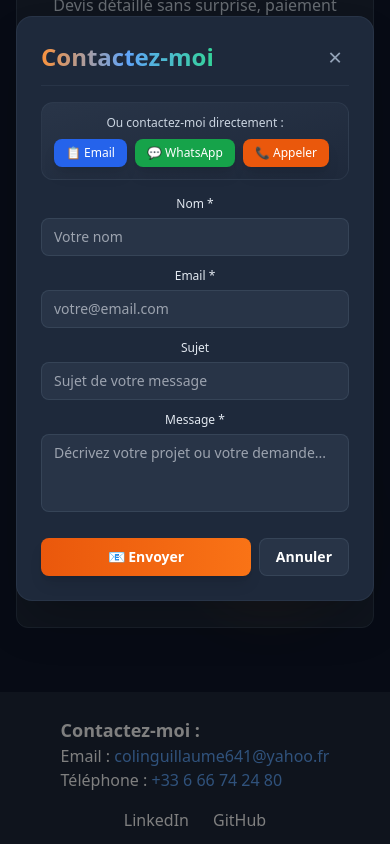
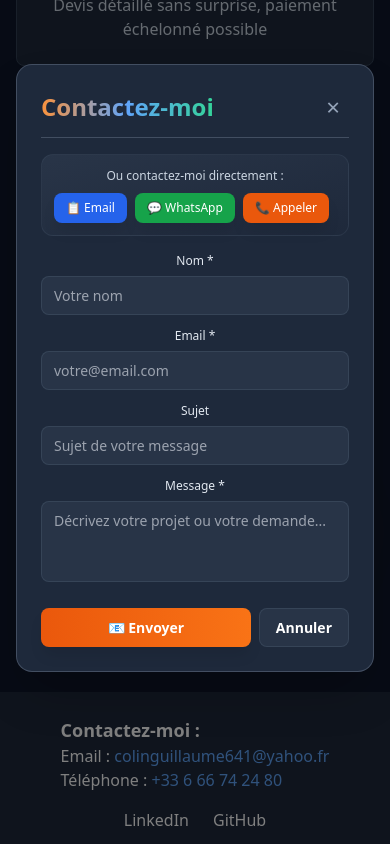
Before and after one commit to Bledichef/PortFolio, a React (Create React App) app: page / in a window 390 px wide. Both pictures are taken after a click on the button "📧 Me contacter". Built offline with nearby package versions, Linux system fonts and the light colour scheme.

Commit message:
Refactor ContactModal to enhance layout and styling. Simplify modal structure, improve responsiveness, and update form elements for better user experience. Add visual feedback for submission status and adjust button interactions.

```diff
--- a/src/components/ContactModal.jsx
+++ b/src/components/ContactModal.jsx
@@ -12,17 +12,13 @@ function ContactModal({ isOpen, onClose }) {
 
   useEffect(() => {
     if (isOpen) {
-      // Sauvegarder la position de scroll
       const scrollY = window.scrollY;
-
-      // Bloquer le scroll
       document.body.style.overflow = 'hidden';
       document.body.style.position = 'fixed';
       document.body.style.top = `-${scrollY}px`;
       document.body.style.width = '100%';
 
       return () => {
-        // Restaurer la position de scroll
         document.body.style.overflow = '';
         document.body.style.position = '';
         document.body.style.top = '';
@@ -77,63 +73,80 @@ function ContactModal({ isOpen, onClose }) {
     }
   };
 
-  if (!isOpen) {
-    return null;
-  }
+  if (!isOpen) return null;
 
   return (
-    <>
-      {/* Overlay */}
-      <div
-        className="fixed bg-black bg-opacity-50"
-        onClick={onClose}
-        style={{
+    <div style={{
       position: 'fixed',
       top: 0,
       left: 0,
       right: 0,
       bottom: 0,
-          zIndex: 99999,
-          width: '100%',
-          height: '100%'
+      zIndex: 999999,
+      display: 'flex',
+      alignItems: 'flex-start',
+      justifyContent: 'center',
+      paddingTop: '2rem',
+      paddingLeft: '1rem',
+      paddingRight: '1rem',
+      overflowY: 'auto'
+    }}>
+      {/* Overlay */}
+      <div
+        style={{
+          position: 'absolute',
+          top: 0,
+          left: 0,
+          right: 0,
+          bottom: 0,
+          backgroundColor: 'rgba(0, 0, 0, 0.5)',
+          zIndex: 1
         }}
+        onClick={onClose}
       />
 
-      {/* Modal - Positionnée en haut, ne déborde jamais, au-dessus de tout */}
+      {/* Modal */}
       <div
-        className="fixed flex items-start justify-center"
         style={{
-          position: 'fixed',
-          top: '1rem',
-          left: '50%',
-          transform: 'translateX(-50%)',
-          width: 'calc(100% - 2rem)',
+          position: 'relative',
+          backgroundColor: '#1e293b',
+          borderRadius: '1rem',
+          padding: '1.5rem',
+          width: '100%',
           maxWidth: '32rem',
-          zIndex: 100000,
-          pointerEvents: 'none',
-          maxHeight: 'calc(100vh - 2rem)',
-          overflow: 'visible'
-        }}
-      >
-        <div
-          className="bg-slate-800 rounded-2xl p-6 w-full border border-slate-700/50 shadow-2xl overflow-y-auto"
-          style={{
-            maxHeight: 'calc(100vh - 2rem)',
-            pointerEvents: 'auto',
-            backgroundColor: '#1e293b',
-            position: 'relative',
-            zIndex: 100001
+          maxHeight: 'calc(100vh - 4rem)',
+          overflowY: 'auto',
+          border: '1px solid rgba(148, 163, 184, 0.3)',
+          boxShadow: '0 25px 50px -12px rgba(0, 0, 0, 0.25)',
+          zIndex: 2,
+          marginTop: '2rem',
+          marginBottom: '2rem'
         }}
         onClick={(e) => e.stopPropagation()}
       >
         {/* Header */}
-          <div className="flex justify-between items-center mb-4 pb-3 border-b border-slate-700/50">
-            <h2 className="text-2xl font-bold text-transparent bg-clip-text bg-gradient-to-r from-orange-400 via-blue-400 to-emerald-400">
+        <div style={{ display: 'flex', justifyContent: 'space-between', alignItems: 'center', marginBottom: '1rem', paddingBottom: '0.75rem', borderBottom: '1px solid rgba(148, 163, 184, 0.3)' }}>
+          <h2 style={{ fontSize: '1.5rem', fontWeight: 'bold', background: 'linear-gradient(to right, #fb923c, #60a5fa, #34d399)', WebkitBackgroundClip: 'text', WebkitTextFillColor: 'transparent' }}>
             Contactez-moi
           </h2>
           <button
             onClick={onClose}
-              className="text-slate-400 hover:text-white text-2xl font-light transition-all hover:rotate-90 w-7 h-7 flex items-center justify-center rounded-full hover:bg-slate-700"
+            style={{
+              color: '#94a3b8',
+              fontSize: '1.5rem',
+              fontWeight: '300',
+              background: 'none',
+              border: 'none',
+              cursor: 'pointer',
+              width: '2rem',
+              height: '2rem',
+              display: 'flex',
+              alignItems: 'center',
+              justifyContent: 'center',
+              borderRadius: '50%'
+            }}
+            onMouseEnter={(e) => e.target.style.backgroundColor = '#334155'}
+            onMouseLeave={(e) => e.target.style.backgroundColor = 'transparent'}
             aria-label="Fermer"
           >
             ×
@@ -141,12 +154,24 @@ function ContactModal({ isOpen, onClose }) {
         </div>
 
         {/* Options de contact */}
-          <div className="mb-4 p-3 bg-gradient-to-br from-slate-700/50 to-slate-800/50 rounded-xl border border-slate-600/30">
-            <p className="text-slate-300 mb-2 text-xs font-medium">Ou contactez-moi directement :</p>
-            <div className="flex flex-wrap gap-2">
+        <div style={{ marginBottom: '1rem', padding: '0.75rem', background: 'linear-gradient(to bottom right, rgba(51, 65, 85, 0.5), rgba(30, 41, 59, 0.5))', borderRadius: '0.75rem', border: '1px solid rgba(71, 85, 105, 0.3)' }}>
+          <p style={{ color: '#cbd5e1', marginBottom: '0.5rem', fontSize: '0.75rem', fontWeight: '500' }}>Ou contactez-moi directement :</p>
+          <div style={{ display: 'flex', flexWrap: 'wrap', gap: '0.5rem' }}>
             <button
               onClick={copyEmail}
-                className="px-3 py-1.5 bg-blue-600 hover:bg-blue-500 text-white rounded-lg transition-all text-xs font-medium shadow-lg hover:shadow-blue-500/50 hover:scale-105"
+              style={{
+                padding: '0.375rem 0.75rem',
+                backgroundColor: '#2563eb',
+                color: 'white',
+                borderRadius: '0.5rem',
+                fontSize: '0.75rem',
+                fontWeight: '500',
+                border: 'none',
+                cursor: 'pointer',
+                boxShadow: '0 10px 15px -3px rgba(0, 0, 0, 0.1)'
+              }}
+              onMouseEnter={(e) => e.target.style.backgroundColor = '#1d4ed8'}
+              onMouseLeave={(e) => e.target.style.backgroundColor = '#2563eb'}
             >
               {submitStatus === "copied" ? "✓ Copié !" : "📋 Email"}
             </button>
@@ -154,13 +179,37 @@ function ContactModal({ isOpen, onClose }) {
               href="https://wa.me/33666742480?text=Bonjour Guillaume, j'aimerais discuter de mon projet"
               target="_blank"
               rel="noopener noreferrer"
-                className="px-3 py-1.5 bg-green-600 hover:bg-green-500 text-white rounded-lg transition-all text-xs font-medium shadow-lg hover:shadow-green-500/50 hover:scale-105"
+              style={{
+                padding: '0.375rem 0.75rem',
+                backgroundColor: '#16a34a',
+                color: 'white',
+                borderRadius: '0.5rem',
+                fontSize: '0.75rem',
+                fontWeight: '500',
+                textDecoration: 'none',
+                display: 'inline-block',
+                boxShadow: '0 10px 15px -3px rgba(0, 0, 0, 0.1)'
+              }}
+              onMouseEnter={(e) => e.target.style.backgroundColor = '#15803d'}
+              onMouseLeave={(e) => e.target.style.backgroundColor = '#16a34a'}
             >
               💬 WhatsApp
             </a>
             <a
               href="tel:+33666742480"
-                className="px-3 py-1.5 bg-orange-600 hover:bg-orange-500 text-white rounded-lg transition-all text-xs font-medium shadow-lg hover:shadow-orange-500/50 hover:scale-105"
+              style={{
+                padding: '0.375rem 0.75rem',
+                backgroundColor: '#ea580c',
+                color: 'white',
+                borderRadius: '0.5rem',
+                fontSize: '0.75rem',
+                fontWeight: '500',
+                textDecoration: 'none',
+                display: 'inline-block',
+                boxShadow: '0 10px 15px -3px rgba(0, 0, 0, 0.1)'
+              }}
+              onMouseEnter={(e) => e.target.style.backgroundColor = '#c2410c'}
+              onMouseLeave={(e) => e.target.style.backgroundColor = '#ea580c'}
             >
               📞 Appeler
             </a>
@@ -168,96 +217,161 @@ function ContactModal({ isOpen, onClose }) {
         </div>
 
         {/* Formulaire */}
-          <form onSubmit={handleSubmit} className="space-y-3">
+        <form onSubmit={handleSubmit} style={{ display: 'flex', flexDirection: 'column', gap: '0.75rem' }}>
           <div>
-              <label htmlFor="name" className="block text-slate-200 mb-1.5 text-xs font-medium">
+            <label style={{ display: 'block', color: '#e2e8f0', marginBottom: '0.375rem', fontSize: '0.75rem', fontWeight: '500' }}>
               Nom *
             </label>
             <input
               type="text"
-                id="name"
               name="name"
               value={formData.name}
               onChange={handleChange}
               required
-                className="w-full px-3 py-2 bg-slate-700/50 text-white rounded-lg border border-slate-600/50 focus:border-orange-400 focus:ring-2 focus:ring-orange-400/20 focus:outline-none transition-all text-sm"
               placeholder="Votre nom"
+              style={{
+                width: '100%',
+                padding: '0.5rem 0.75rem',
+                backgroundColor: 'rgba(51, 65, 85, 0.5)',
+                color: 'white',
+                borderRadius: '0.5rem',
+                border: '1px solid rgba(71, 85, 105, 0.5)',
+                fontSize: '0.875rem',
+                outline: 'none'
+              }}
+              onFocus={(e) => e.target.style.borderColor = '#fb923c'}
+              onBlur={(e) => e.target.style.borderColor = 'rgba(71, 85, 105, 0.5)'}
             />
           </div>
 
           <div>
-              <label htmlFor="email" className="block text-slate-200 mb-1.5 text-xs font-medium">
+            <label style={{ display: 'block', color: '#e2e8f0', marginBottom: '0.375rem', fontSize: '0.75rem', fontWeight: '500' }}>
               Email *
             </label>
             <input
               type="email"
-                id="email"
               name="email"
               value={formData.email}
               onChange={handleChange}
               required
-                className="w-full px-3 py-2 bg-slate-700/50 text-white rounded-lg border border-slate-600/50 focus:border-orange-400 focus:ring-2 focus:ring-orange-400/20 focus:outline-none transition-all text-sm"
               placeholder="votre@email.com"
+              style={{
+                width: '100%',
+                padding: '0.5rem 0.75rem',
+                backgroundColor: 'rgba(51, 65, 85, 0.5)',
+                color: 'white',
+                borderRadius: '0.5rem',
+                border: '1px solid rgba(71, 85, 105, 0.5)',
+                fontSize: '0.875rem',
+                outline: 'none'
+              }}
+              onFocus={(e) => e.target.style.borderColor = '#fb923c'}
+              onBlur={(e) => e.target.style.borderColor = 'rgba(71, 85, 105, 0.5)'}
             />
           </div>
 
           <div>
-              <label htmlFor="subject" className="block text-slate-200 mb-1.5 text-xs font-medium">
+            <label style={{ display: 'block', color: '#e2e8f0', marginBottom: '0.375rem', fontSize: '0.75rem', fontWeight: '500' }}>
               Sujet
             </label>
             <input
               type="text"
-                id="subject"
               name="subject"
               value={formData.subject}
               onChange={handleChange}
-                className="w-full px-3 py-2 bg-slate-700/50 text-white rounded-lg border border-slate-600/50 focus:border-orange-400 focus:ring-2 focus:ring-orange-400/20 focus:outline-none transition-all text-sm"
               placeholder="Sujet de votre message"
+              style={{
+                width: '100%',
+                padding: '0.5rem 0.75rem',
+                backgroundColor: 'rgba(51, 65, 85, 0.5)',
+                color: 'white',
+                borderRadius: '0.5rem',
+                border: '1px solid rgba(71, 85, 105, 0.5)',
+                fontSize: '0.875rem',
+                outline: 'none'
+              }}
+              onFocus={(e) => e.target.style.borderColor = '#fb923c'}
+              onBlur={(e) => e.target.style.borderColor = 'rgba(71, 85, 105, 0.5)'}
             />
           </div>
 
           <div>
-              <label htmlFor="message" className="block text-slate-200 mb-1.5 text-xs font-medium">
+            <label style={{ display: 'block', color: '#e2e8f0', marginBottom: '0.375rem', fontSize: '0.75rem', fontWeight: '500' }}>
               Message *
             </label>
             <textarea
-                id="message"
               name="message"
               value={formData.message}
               onChange={handleChange}
               required
               rows="3"
-                className="w-full px-3 py-2 bg-slate-700/50 text-white rounded-lg border border-slate-600/50 focus:border-orange-400 focus:ring-2 focus:ring-orange-400/20 focus:outline-none resize-none transition-all text-sm"
               placeholder="Décrivez votre projet ou votre demande..."
+              style={{
+                width: '100%',
+                padding: '0.5rem 0.75rem',
+                backgroundColor: 'rgba(51, 65, 85, 0.5)',
+                color: 'white',
+                borderRadius: '0.5rem',
+                border: '1px solid rgba(71, 85, 105, 0.5)',
+                fontSize: '0.875rem',
+                outline: 'none',
+                resize: 'none',
+                fontFamily: 'inherit'
+              }}
+              onFocus={(e) => e.target.style.borderColor = '#fb923c'}
+              onBlur={(e) => e.target.style.borderColor = 'rgba(71, 85, 105, 0.5)'}
             />
           </div>
 
           {submitStatus === "success" && (
-              <div className="p-2.5 bg-green-600/20 border border-green-500/50 rounded-lg text-green-400 text-xs flex items-center gap-2">
+            <div style={{ padding: '0.625rem', backgroundColor: 'rgba(22, 163, 74, 0.2)', border: '1px solid rgba(34, 197, 94, 0.5)', borderRadius: '0.5rem', color: '#4ade80', fontSize: '0.75rem', display: 'flex', alignItems: 'center', gap: '0.5rem' }}>
               <span>✓</span>
               <span>Message envoyé ! Votre client email devrait s'ouvrir.</span>
             </div>
           )}
 
           {submitStatus === "error" && (
-              <div className="p-2.5 bg-red-600/20 border border-red-500/50 rounded-lg text-red-400 text-xs flex items-center gap-2">
+            <div style={{ padding: '0.625rem', backgroundColor: 'rgba(220, 38, 38, 0.2)', border: '1px solid rgba(239, 68, 68, 0.5)', borderRadius: '0.5rem', color: '#f87171', fontSize: '0.75rem', display: 'flex', alignItems: 'center', gap: '0.5rem' }}>
               <span>✗</span>
               <span>Erreur lors de l'envoi. Veuillez réessayer.</span>
             </div>
           )}
 
-            <div className="flex gap-2 pt-2">
+          <div style={{ display: 'flex', gap: '0.5rem', paddingTop: '0.5rem' }}>
             <button
               type="submit"
               disabled={isSubmitting}
-                className="flex-1 px-4 py-2 bg-gradient-to-r from-orange-600 to-orange-500 hover:from-orange-500 hover:to-orange-400 text-white rounded-lg font-semibold transition-all shadow-lg hover:shadow-orange-500/50 hover:scale-105 disabled:opacity-50 disabled:cursor-not-allowed disabled:hover:scale-100 text-sm"
+              style={{
+                flex: 1,
+                padding: '0.5rem 1rem',
+                background: 'linear-gradient(to right, #ea580c, #f97316)',
+                color: 'white',
+                borderRadius: '0.5rem',
+                fontWeight: '600',
+                border: 'none',
+                cursor: isSubmitting ? 'not-allowed' : 'pointer',
+                fontSize: '0.875rem',
+                opacity: isSubmitting ? 0.5 : 1,
+                boxShadow: '0 10px 15px -3px rgba(0, 0, 0, 0.1)'
+              }}
             >
               {isSubmitting ? "Envoi..." : "📧 Envoyer"}
             </button>
             <button
               type="button"
               onClick={onClose}
-                className="px-4 py-2 bg-slate-700/50 hover:bg-slate-600/50 text-white rounded-lg font-semibold transition-all border border-slate-600/50 hover:border-slate-500 text-sm"
+              style={{
+                padding: '0.5rem 1rem',
+                backgroundColor: 'rgba(51, 65, 85, 0.5)',
+                color: 'white',
+                borderRadius: '0.5rem',
+                fontWeight: '600',
+                border: '1px solid rgba(71, 85, 105, 0.5)',
+                cursor: 'pointer',
+                fontSize: '0.875rem'
+              }}
+              onMouseEnter={(e) => e.target.style.backgroundColor = 'rgba(51, 65, 85, 0.7)'}
+              onMouseLeave={(e) => e.target.style.backgroundColor = 'rgba(51, 65, 85, 0.5)'}
             >
               Annuler
             </button>
@@ -265,7 +379,6 @@ function ContactModal({ isOpen, onClose }) {
         </form>
       </div>
     </div>
-    </>
   );
 }
 
```
Lines whose indentation alone changed are shown as unchanged.
